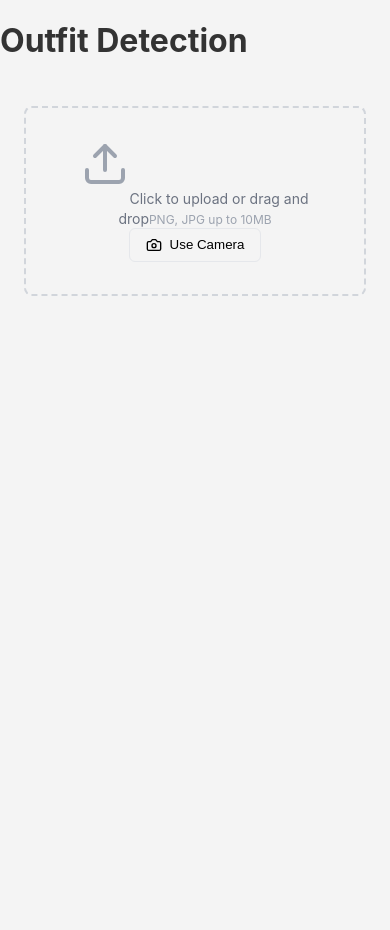
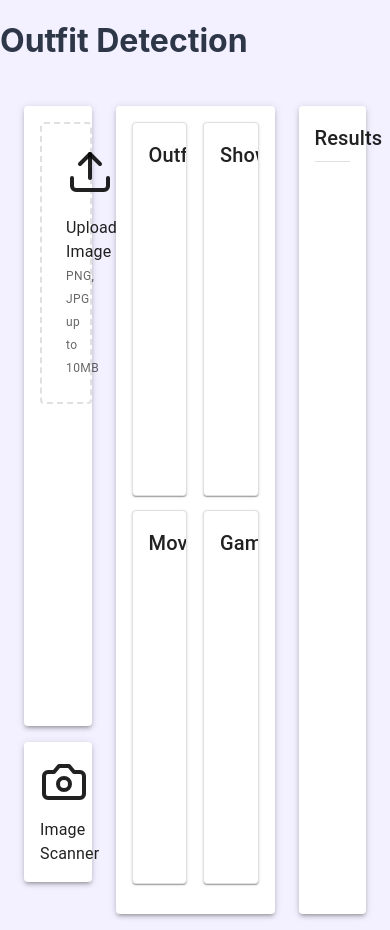
Before and after one commit to beanguap/Character-Closet, a React (Vite) app: page /outfit-detection in a window 390 px wide. Before the commit the page ends 844 px from the top, so only its background shows below. Built offline with nearby package versions, Linux system fonts and the light colour scheme.

Commit message:
Refactor OutfitDetection styles to implement a CSS variable system for improved theming; enhance layout with grid and responsive adjustments; update upload zone and category card styles for better user interaction

```diff
--- a/src/components/OutfitDetection.css
+++ b/src/components/OutfitDetection.css
@@ -1,185 +1,211 @@
-/* Container styles */
-.outfit-detection-container {
-    max-width: 48rem; /* 3xl */
-    margin: 0 auto;
-    padding: 1.5rem; /* p-6 */
+:root {
+  /* Color System */
+  --primary: #694ED8;
+  --primary-light: #9B8ACB;
+  --background: #F3F0FF;
+  --surface: #E6E6FA;
+  --text-primary: #2D3748;
+  --text-secondary: #C5C6D0;
+  --border-color: #9B8ACB;
+
+  /* Neumorphic Shadows */
+  --shadow-light: rgba(255, 255, 255, 0.7);
+  --shadow-dark: rgba(107, 78, 216, 0.1);
+  --outer-shadow: 6px 6px 12px var(--shadow-dark),
+                  -6px -6px 12px var(--shadow-light);
+  --inner-shadow: inset 4px 4px 8px var(--shadow-dark),
+                  inset -4px -4px 8px var(--shadow-light);
+  --pressed-shadow: inset 2px 2px 5px var(--shadow-dark),
+                   inset -2px -2px 5px var(--shadow-light);
+
+  /* Transitions */
+  --transition-speed: 0.2s;
 }
 
-  .outfit-detection-container > * + * {
-    margin-top: 1.5rem; /* space-y-6 */
+/* Base Styles */
+body {
+  background-color: var(--background);
+  color: var(--text-primary);
+  font-family: -apple-system, BlinkMacSystemFont, 'Segoe UI', Roboto, sans-serif;
+  margin: 0;
+  padding: 0;
 }
 
-  /* Upload zone styles */
-  .upload-zone {
-    border: 2px dashed #d1d5db; /* border-2 border-dashed border-gray-300 */
-    border-radius: 0.5rem; /* rounded-lg */
-    padding: 2rem; /* p-8 */
-    text-align: center;
+/* Main Container */
+.media-board {
+  padding: 1.5rem;
+  min-height: 100vh;
+  max-height: 800px;
 }
 
-  .upload-icon {
-    width: 3rem; /* w-12 */
-    height: 3rem; /* h-12 */
-    color: #9ca3af; /* text-gray-400 */
-    margin-bottom: 1rem; /* mb-4 */
+/* Grid Layout */
+.grid-container {
+  display: grid;
+  grid-template-columns: 300px 1fr 300px;
+  gap: 1.5rem;
+  height: 100%;
+  max-width: 1400px;
+  margin: 0 auto;
 }
 
-  .upload-text {
-    font-size: 0.875rem; /* text-sm */
-    color: #6b7280; /* text-gray-500 */
+/* Panel Base Styles */
+.panel {
+  background: var(--surface);
+  border-radius: 1rem;
+  padding: 1rem;
+  box-shadow: var(--outer-shadow);
 }
 
-  .upload-subtext {
-    font-size: 0.75rem; /* text-xs */
-    color: #9ca3af; /* text-gray-400 */
-    margin-top: 0.25rem; /* mt-1 */
+/* Left Panel - Upload & Scanner */
+.upload-zone {
+  border: 2px dashed var(--border-color);
+  border-radius: 0.5rem;
+  padding: 1.5rem;
+  text-align: center;
+  cursor: pointer;
+  transition: all var(--transition-speed);
 }
 
-  /* Camera section styles */
-  .camera-container {
-    position: relative;
+.upload-zone:hover,
+.upload-zone.drag-active {
+  border-color: var(--primary);
+  background: var(--surface);
+  box-shadow: var(--inner-shadow);
 }
 
-  .camera-video {
-    width: 100%;
-    border-radius: 0.5rem; /* rounded-lg */
+.upload-icon,
+.scanner-icon {
+  width: 48px;
+  height: 48px;
+  color: var(--primary);
+  margin-bottom: 1rem;
 }
 
-  .camera-controls {
-    position: absolute;
-    bottom: 1rem; /* bottom-4 */
-    left: 0;
-    right: 0;
-    display: flex;
-    justify-content: center;
-    gap: 1rem; /* gap-4 */
+.scanner-section {
+  margin-top: 1rem;
+  padding: 1rem;
+  text-align: center;
+  cursor: pointer;
+  transition: all var(--transition-speed);
 }
 
-  /* Preview section styles */
-  .preview-container {
-    display: flex;
-    flex-direction: column;
-    gap: 1rem; /* space-y-4 */
+.scanner-section:hover {
+  box-shadow: var(--inner-shadow);
 }
 
-  .preview-image-container {
-    position: relative;
-    aspect-ratio: 16 / 9;
-    width: 100%;
+/* Middle Panel - Categories */
+.categories-grid {
+  display: grid;
+  grid-template-columns: repeat(2, 1fr);
+  gap: 1rem;
+  height: 100%;
+}
+
+.category-card {
+  background: var(--surface);
+  border-radius: 0.5rem;
+  border: 1px solid var(--border-color);
+  cursor: pointer;
+  transition: all var(--transition-speed);
   overflow: hidden;
-    border-radius: 0.5rem; /* rounded-lg */
+}
+
+.category-card:hover {
+  box-shadow: var(--outer-shadow);
+}
+
+.category-card.active {
+  border-color: var(--primary);
+  background: var(--primary-light);
+  box-shadow: var(--pressed-shadow);
+}
+
+.category-content {
+  padding: 1rem;
+}
+
+.category-title {
+  font-size: 1.25rem;
+  font-weight: 600;
+  margin-bottom: 1rem;
+  color: var(--text-primary);
+}
+
+.preview-container {
+  height: 200px;
+  display: flex;
+  align-items: center;
+  justify-content: center;
 }
 
 .preview-image {
+  max-height: 100%;
+  max-width: 100%;
   object-fit: contain;
-    width: 100%;
-    height: 100%;
 }
 
-  .preview-controls {
-    display: flex;
-    gap: 1rem; /* gap-4 */
-  }
-
-  /* Slider section styles */
-  .slider-container {
+/* Right Panel - Results */
+.results-panel {
   display: flex;
   flex-direction: column;
-    gap: 0.5rem; /* space-y-2 */
-  }
-
-  .slider-label {
-    font-size: 0.875rem; /* text-sm */
-    font-weight: 500; /* font-medium */
-  }
-
-  /* Results section styles */
-  .results-container {
-    background-color: #f9fafb; /* bg-gray-50 */
-    border-radius: 0.5rem; /* rounded-lg */
-    padding: 1rem; /* p-4 */
+  gap: 1rem;
 }
 
 .results-title {
-    font-size: 1.125rem; /* text-lg */
-    font-weight: 600; /* font-semibold */
-    margin-bottom: 1rem; /* mb-4 */
+  font-size: 1.25rem;
+  font-weight: 600;
+  color: var(--text-primary);
+  padding-bottom: 0.5rem;
+  border-bottom: 1px solid var(--border-color);
 }
 
-  .results-list {
-    display: flex;
-    flex-direction: column;
-    gap: 0.75rem; /* space-y-3 */
+/* Alert Styles */
+.alert {
+  padding: 1rem;
+  border-radius: 0.5rem;
+  margin-bottom: 1rem;
+  background: #FEE2E2;
+  border: 1px solid #F87171;
+  color: #991B1B;
 }
 
-  .result-item {
-    display: flex;
-    align-items: center;
-    justify-content: space-between;
-    padding: 0.75rem; /* p-3 */
-    background-color: white; /* bg-white */
-    border-radius: 0.375rem; /* rounded-md */
-    box-shadow: 0 1px 2px 0 rgba(0, 0, 0, 0.05); /* shadow-sm */
+.alert-title {
+  font-weight: 600;
+  margin-bottom: 0.25rem;
 }
 
-  .result-label {
-    font-weight: 500; /* font-medium */
+/* Utility Classes */
+.text-secondary {
+  color: var(--text-secondary);
+  font-size: 0.875rem;
 }
 
-  .result-confidence {
-    font-size: 0.875rem; /* text-sm */
-    color: #6b7280; /* text-gray-500 */
+/* File Input */
+input[type="file"] {
+  display: none;
 }
 
-  /* Button styles */
-  .button {
-    display: inline-flex;
-    align-items: center;
-    justify-content: center;
-    padding: 0.5rem 1rem;
-    border-radius: 0.375rem;
-    font-weight: 500;
-    transition: background-color 0.2s;
+/* Divider */
+.divider {
+  height: 1px;
+  background: var(--border-color);
+  margin: 1rem 0;
 }
 
-  .button-icon {
-    width: 1rem; /* w-4 */
-    height: 1rem; /* h-4 */
-    margin-right: 0.5rem; /* mr-2 */
+/* Responsive Adjustments */
+@media (max-width: 1200px) {
+  .grid-container {
+    grid-template-columns: 250px 1fr 250px;
+  }
 }
 
-  .button-primary {
-    background-color: #2563eb; /* bg-blue-600 */
-    color: white;
+@media (max-width: 992px) {
+  .grid-container {
+    grid-template-columns: 1fr;
+    gap: 1rem;
   }
 
-  .button-primary:hover {
-    background-color: #1d4ed8; /* hover:bg-blue-700 */
+  .categories-grid {
+    grid-template-columns: repeat(auto-fit, minmax(200px, 1fr));
   }
-
-  .button-outline {
-    background-color: transparent;
-    border: 1px solid #e5e7eb;
 }
-
-  .button-outline:hover {
-    background-color: #f9fafb;
-  }
-
-  .button-destructive {
-    background-color: #ef4444;
-    color: white;
-  }
-
-  .button-destructive:hover {
-    background-color: #dc2626;
-  }
-
-  .button-full {
-    width: 100%;
-  }
-
-  .button:disabled {
-    opacity: 0.5;
-    cursor: not-allowed;
-  }
--- a/src/components/OutfitDetection.jsx
+++ b/src/components/OutfitDetection.jsx
@@ -1,32 +1,32 @@
-import { useState, useRef, useCallback } from 'react';
-import { Upload, Camera, Crop, X } from 'lucide-react';
-import { Alert, AlertTitle, Slider } from '@mui/material';
+import React, { useState, useCallback } from 'react';
+import {
+  Paper,
+  Grid,
+  Typography,
+  Box,
+  Alert,
+  AlertTitle,
+  Card,
+  CardContent,
+  Divider,
+  IconButton,
+  useTheme
+} from '@mui/material';
 import { useDropzone } from 'react-dropzone';
+import { Upload, Camera } from 'lucide-react';
 import './OutfitDetection.css';
 
-
-
-const CONFIDENCE_THRESHOLD = 0.5;
 const MAX_FILE_SIZE = 10 * 1024 * 1024; // 10MB
 const ALLOWED_TYPES = ['image/jpeg', 'image/png', 'image/jpg'];
 
-const OutfitDetection = () => {
+const MediaBoard = () => {
+  const theme = useTheme();
   const [selectedImage, setSelectedImage] = useState(null);
-  const [preview, setPreview] = useState(null);
-  const [detections, setDetections] = useState([]);
-  const [loading, setLoading] = useState(false);
+  const [activeCategory, setActiveCategory] = useState(null);
   const [error, setError] = useState(null);
-  const [isCameraActive, setIsCameraActive] = useState(false);
-  const [confidenceThreshold, setConfidenceThreshold] = useState(CONFIDENCE_THRESHOLD);
-  const [cropMode, setCropMode] = useState(false);
 
-  const videoRef = useRef(null);
-  const streamRef = useRef(null);
-  const imageRef = useRef(null);
-
-  // File upload handler
   const onDrop = useCallback((acceptedFiles, rejectedFiles) => {
-    if (rejectedFiles.length > 0) {
+    if (rejectedFiles?.length > 0) {
       const { message } = rejectedFiles[0].errors[0];
       setError(message);
       return;
@@ -37,10 +37,8 @@ const OutfitDetection = () => {
 
     const reader = new FileReader();
     reader.onloadend = () => {
-      setPreview(reader.result);
-      setSelectedImage(file);
+      setSelectedImage(reader.result);
       setError(null);
-      setCropMode(false);
     };
     reader.onerror = () => setError('Error reading file');
     reader.readAsDataURL(file);
@@ -53,233 +51,171 @@ const OutfitDetection = () => {
     multiple: false
   });
 
-  // Camera handling functions
-  const startCamera = async () => {
-    try {
-      if (streamRef.current) {
-        stopCamera();
-      }
-
-      const stream = await navigator.mediaDevices.getUserMedia({
-        video: { facingMode: 'environment' }
-      });
-      videoRef.current.srcObject = stream;
-      streamRef.current = stream;
-      setIsCameraActive(true);
-      setError(null);
-    } catch (err) {
-      const errorMessage = err.name === 'NotAllowedError'
-        ? 'Camera access denied. Please grant permission.'
-        : 'Unable to access camera. Please try again.';
-      setError(errorMessage);
-      console.error('Camera error:', err);
-    }
-  };
-
-  const stopCamera = useCallback(() => {
-    if (streamRef.current) {
-      streamRef.current.getTracks().forEach(track => track.stop());
-      streamRef.current = null;
-    }
-    setIsCameraActive(false);
-  }, []);
-
-  const captureImage = useCallback(() => {
-    if (!videoRef.current) return;
-
-    const video = videoRef.current;
-    const canvas = document.createElement('canvas');
-    canvas.width = video.videoWidth;
-    canvas.height = video.videoHeight;
-    const ctx = canvas.getContext('2d');
-
-    ctx.drawImage(video, 0, 0);
-
-    canvas.toBlob((blob) => {
-      const file = new File([blob], 'camera-capture.jpg', { type: 'image/jpeg' });
-      setSelectedImage(file);
-      setPreview(canvas.toDataURL('image/jpeg'));
-      stopCamera();
-    }, 'image/jpeg', 0.9);
-  }, [stopCamera]);
-
-  // Image processing function
-  const processImage = async (retryCount = 0) => {
-    if (!selectedImage) return;
-
-    setLoading(true);
-    setError(null);
-
-    try {
-      const formData = new FormData();
-      formData.append('image', selectedImage);
-      formData.append('confidenceThreshold', confidenceThreshold.toString());
-
-      const response = await fetch('http://localhost:5000/api/detect-outfit', {
-        method: 'POST',
-        body: formData,
-      });
-
-      if (!response.ok) {
-        const errorData = await response.json().catch(() => ({}));
-        throw new Error(errorData.error || 'Failed to process image');
-      }
-
-      const result = await response.json();
-      setDetections(result.items.filter(item => item.confidence >= confidenceThreshold));
-    } catch (err) {
-      console.error('Processing error:', err);
-
-      if (retryCount < 2) {
-        setTimeout(() => processImage(retryCount + 1), Math.pow(2, retryCount) * 1000);
-      } else {
-        setError('Error processing image. Please try again.');
-      }
-    } finally {
-      setLoading(false);
-    }
-  };
-
-  // Cleanup
-  useState(() => {
-    return () => {
-      stopCamera();
-      if (preview) {
-        URL.revokeObjectURL(preview);
-      }
-    };
-  }, [stopCamera, preview]);
+  const categories = [
+    { id: 'outfits', title: 'Outfits' },
+    { id: 'shows', title: 'Shows' },
+    { id: 'movies', title: 'Movies' },
+    { id: 'games', title: 'Games' }
+  ];
 
   return (
-    <div className="outfit-detection-container">
-      {/* Camera Section */}
-      {isCameraActive ? (
-        <div className="camera-container">
-          <video
-            ref={videoRef}
-            autoPlay
-            playsInline
-            className="camera-video"
-          />
-          <div className="camera-controls">
-            <button
-              onClick={captureImage}
-              className="button button-primary"
+    <Box sx={{ p: 3, height: '100vh', maxHeight: 800 }}>
+      <Grid container spacing={3} sx={{ height: '100%' }}>
+        {/* Left Panel - Upload & Scanner */}
+        <Grid item xs={3}>
+          <Box sx={{ display: 'flex', flexDirection: 'column', gap: 2, height: '100%' }}>
+            {/* Upload Zone */}
+            <Paper
+              elevation={3}
+              sx={{
+                flex: 1,
+                display: 'flex',
+                flexDirection: 'column',
+                p: 2
+              }}
             >
-              <Camera className="button-icon" />
-              Capture
-            </button>
-            <button
-              onClick={stopCamera}
-              className="button button-destructive"
+              <Box
+                {...getRootProps()}
+                sx={{
+                  border: '2px dashed',
+                  borderColor: isDragActive ? 'primary.main' : 'grey.300',
+                  borderRadius: 1,
+                  p: 3,
+                  textAlign: 'center',
+                  cursor: 'pointer',
+                  '&:hover': {
+                    borderColor: 'primary.main',
+                    bgcolor: 'grey.50'
+                  }
+                }}
+              >
+                <input {...getInputProps()} />
+                <Upload size={48} />
+                <Typography variant="body1" sx={{ mt: 2 }}>
+                  {isDragActive ? 'Drop the image here' : 'Upload Image'}
+                </Typography>
+                <Typography variant="caption" color="textSecondary">
+                  PNG, JPG up to 10MB
+                </Typography>
+              </Box>
+            </Paper>
+
+            {/* Scanner */}
+            <Paper
+              elevation={3}
+              sx={{
+                p: 2,
+                textAlign: 'center',
+                cursor: 'pointer',
+                '&:hover': { bgcolor: 'grey.50' }
+              }}
             >
-              <X className="button-icon" />
-              Cancel
-            </button>
-          </div>
-        </div>
-      ) : (
-        /* Upload Section */
-        <div {...getRootProps()} className="upload-zone">
-          <input {...getInputProps()} />
-          <div className="upload-content">
-            <Upload className="upload-icon" />
-            <span className="upload-text">
-              {isDragActive
-                ? "Drop the image here"
-                : "Click to upload or drag and drop"}
-            </span>
-            <span className="upload-subtext">
-              PNG, JPG up to 10MB
-            </span>
-            <button
-              onClick={(e) => {
-                e.stopPropagation();
-                startCamera();
-              }}
-              className="button button-outline"
-            >
-              <Camera className="button-icon" />
-              Use Camera
-            </button>
-          </div>
-        </div>
-      )}
+              <Camera size={48} />
+              <Typography variant="body1" sx={{ mt: 1 }}>
+                Image Scanner
+              </Typography>
+            </Paper>
+          </Box>
+        </Grid>
 
-      {/* Preview and Controls */}
-      {preview && !isCameraActive && (
-        <div className="preview-container">
-          <div className="preview-image-container">
-            <img
-              ref={imageRef}
-              src={preview}
-              alt="Preview"
-              className="preview-image"
-            />
-          </div>
+        {/* Middle Panel - Board */}
+        <Grid item xs={6}>
+          <Paper
+            elevation={3}
+            sx={{
+              height: '100%',
+              p: 2
+            }}
+          >
+            <Grid container spacing={2} sx={{ height: '100%' }}>
+              {categories.map(category => (
+                <Grid item xs={6} key={category.id}>
+                  <Card
+                    onClick={() => setActiveCategory(category.id)}
+                    sx={{
+                      height: '100%',
+                      cursor: 'pointer',
+                      border: '1px solid',
+                      borderColor: activeCategory === category.id
+                        ? 'primary.main'
+                        : 'grey.300',
+                      bgcolor: activeCategory === category.id
+                        ? 'primary.light'
+                        : 'background.paper',
+                      '&:hover': {
+                        borderColor: 'primary.main',
+                        bgcolor: activeCategory === category.id
+                          ? 'primary.light'
+                          : 'grey.50'
+                      }
+                    }}
+                  >
+                    <CardContent>
+                      <Typography variant="h6" gutterBottom>
+                        {category.title}
+                      </Typography>
+                      <Box
+                        sx={{
+                          height: 200,
+                          display: 'flex',
+                          alignItems: 'center',
+                          justifyContent: 'center'
+                        }}
+                      >
+                        {selectedImage && activeCategory === category.id && (
+                          <img
+                            src={selectedImage}
+                            alt={`${category.title} preview`}
+                            style={{
+                              maxHeight: '100%',
+                              maxWidth: '100%',
+                              objectFit: 'contain'
+                            }}
+                          />
+                        )}
+                      </Box>
+                    </CardContent>
+                  </Card>
+                </Grid>
+              ))}
+            </Grid>
+          </Paper>
+        </Grid>
 
-          <div className="preview-controls">
-            <button
-              onClick={() => setCropMode(!cropMode)}
-              className="button button-outline"
-            >
-              <Crop className="button-icon" />
-              {cropMode ? 'Cancel Crop' : 'Crop Image'}
-            </button>
-          </div>
+        {/* Right Panel - Results */}
+        <Grid item xs={3}>
+          <Paper
+            elevation={3}
+            sx={{
+              height: '100%',
+              p: 2
+            }}
+          >
+            <Typography variant="h6" gutterBottom>
+              Results
+            </Typography>
+            <Divider sx={{ mb: 2 }} />
 
-          <div className="slider-container">
-            <label className="slider-label">
-              Confidence Threshold: {confidenceThreshold}
-            </label>
-            <Slider
-              value={confidenceThreshold}
-              onChange={(event, value) => setConfidenceThreshold(value)}
-              min={0}
-              max={1}
-              step={0.1}
-            />
-          </div>
+            {error && (
+              <Alert severity="error" sx={{ mb: 2 }}>
+                <AlertTitle>Error</AlertTitle>
+                {error}
+              </Alert>
+            )}
 
-          <button
-            onClick={() => processImage()}
-            disabled={loading}
-            className="button button-primary button-full"
-          >
-            {loading ? 'Processing...' : 'Detect Outfit'}
-          </button>
-        </div>
-      )}
-
-      {/* Error Display */}
-      {error && (
-        <Alert severity="error">
-          <AlertTitle>Error</AlertTitle>
-          {error}
-        </Alert>
-      )}
-
-      {/* Results Display */}
-      {detections.length > 0 && (
-        <div className="results-container">
-          <h3 className="results-title">Detected Items:</h3>
-          <div className="results-list">
-            {detections.map((item, index) => (
-              <div
-                key={index}
-                className="result-item"
-              >
-                <span className="result-label">{item.label}</span>
-                <span className="result-confidence">
-                  {(item.confidence * 100).toFixed(1)}% confidence
-                </span>
-              </div>
-            ))}
-          </div>
-        </div>
-      )}
-    </div>
+            {activeCategory && (
+              <Box sx={{ mt: 2 }}>
+                <Typography variant="body2" color="textSecondary">
+                  Selected category: {categories.find(c => c.id === activeCategory)?.title}
+                </Typography>
+                {/* Results content will go here */}
+              </Box>
+            )}
+          </Paper>
+        </Grid>
+      </Grid>
+    </Box>
   );
 };
 
-export default OutfitDetection;
+export default MediaBoard;
```
Lines whose indentation alone changed are shown as unchanged.
